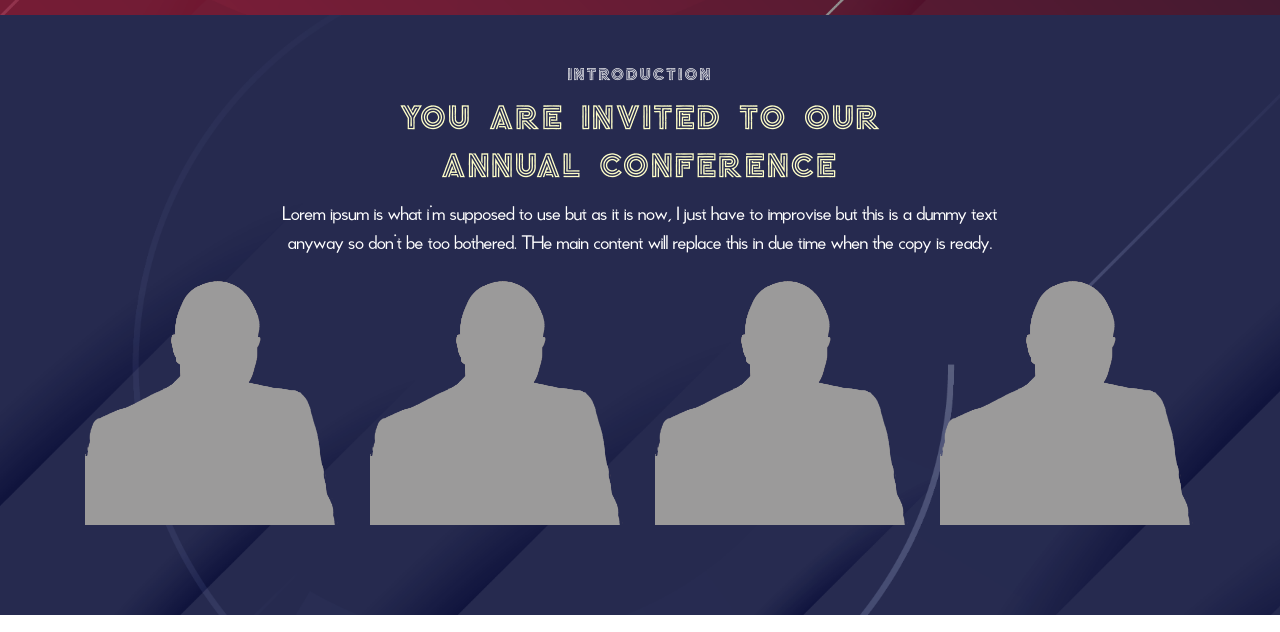
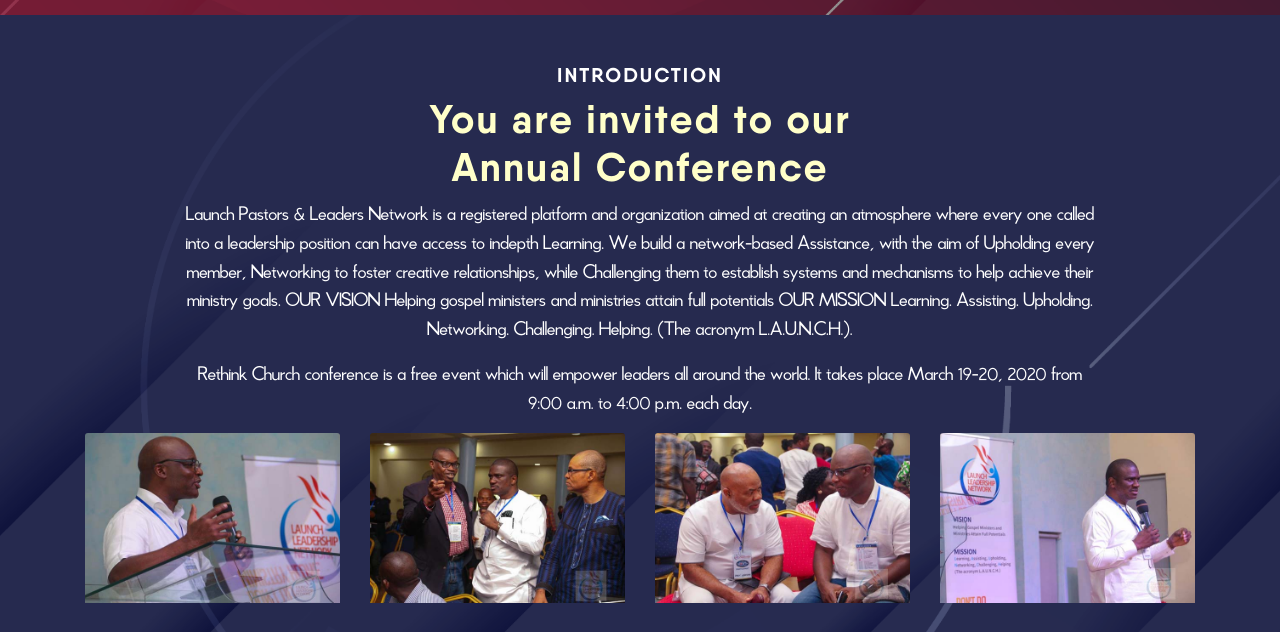
Before and after one commit to asoluka/leadership_network, a plain HTML site: page index.html in a window 1280 px wide. Shown: the part 785-1417 px from the top of the page. Drawn offline with nearby package versions, Linux system fonts and the light colour scheme; some packages are replaced by stand-ins of ours.

Commit message:
Content Upload
Some website content (Pictures and Copy text added)

```diff
--- a/css/style.css
+++ b/css/style.css
@@ -18,8 +18,8 @@
 }
 
 @font-face {
-  font-family: "JordanGrunge";
-  src: url("../fonts/headings/JordanGrunge.ttf");
+  font-family: "Qanelas-Bold";
+  src: url("../fonts/Qanelas-Bold.otf");
 }
 
 h1.top-banner, .footer span {font-family: "Avengrance Heroic";}
@@ -29,7 +29,7 @@
 .big-font{font-size: 4em;}
 .medium-font{font-size: 2.5em;}
 .small-font{font-size: 1.5em;}
-h1,h2,h3,h4,h5,h6{font-family: "JordanGrunge"; letter-spacing: 2px;}
+h1,h2,h3,h4,h5,h6{font-family: "Qanelas-Bold"; letter-spacing: 2px;}
 
 img.image-icons {
   height: 50px;
--- a/index.html
+++ b/index.html
@@ -2,6 +2,10 @@
 <html lang="en" dir="ltr">
   <head>
     <meta charset="utf-8">
+    <meta name="viewport" content="width=device-width, initial-scale=1, shrink-to-fit=no">
+    <meta name="description" content="Components and options for laying out your Bootstrap project, including wrapping containers, a powerful grid system, a flexible media object, and responsive utility classes.">
+    <meta name="author" content="Mark Otto, Jacob Thornton, and Bootstrap contributors">
+    <meta name="generator" content="Jekyll v3.7.0">
     <title> | Event</title>
     <link rel="stylesheet" href="https://stackpath.bootstrapcdn.com/bootstrap/4.4.1/css/bootstrap.min.css" integrity="sha384-Vkoo8x4CGsO3+Hhxv8T/Q5PaXtkKtu6ug5TOeNV6gBiFeWPGFN9MuhOf23Q9Ifjh" crossorigin="anonymous">
     <link rel="stylesheet" href="css/style.css">
@@ -32,7 +36,10 @@
         <div class="container">
           <div class="row">
             <div class="col-12 both-centered eighty-vh pt-5">
-              <h1 class="white-text top-banner medium-font">LAUNCH &nbsp&nbsp LEADERSHIP &nbsp&nbsp NETWORK</h1>
+              <!-- <div class="col-sm-3"> -->
+              <img src="images/logo.png" class="card-img-top img-fluid mb-3" alt="..." style="width: 100px; height: 100px;">
+              <!-- </div> -->
+              <h1 class="white-text top-banner medium-font text-center">LAUNCH &nbsp&nbsp LEADERSHIP &nbsp&nbsp NETWORK</h1>
               <p class="top-banner">- Rethink Church</p>
               <div class="">
                 <a class="btn button button-white-text button-gradient register-button" href="https://www.eventbrite.com/e/launch-leadership-network-rethink-church-tickets-86434167923">REGISTER</a>
@@ -43,15 +50,6 @@
           <div class="row">
             <div class="col-12 twenty-vh both-centered">
               <div class="row">
-                <!-- <div class="col-4 top-span text-right">
-                  <i class="fas fa-user-friends"></i> Join <br> 1000+
-                </div>
-                <div class="col-4 top-span text-center">
-                  <i class="fas fa-calendar-check"></i> 10 -14th <br> March 2020
-                </div>
-                <div class="col-4 top-span text-left">
-                  <i class="fas fa-map-marker"></i> Abuja <br> Nigeria
-                </div> -->
                 <div id="clockdiv">
                   <div>
                     <span class="days"></span>
@@ -77,31 +75,30 @@
       </div>
 
       <!-- Introduction -->
-      <div class="introduction seventy-five-vh">
+      <div class="introduction pb-5">
         <div class="container">
           <div class="row">
-            <div class="col-2"></div>
-            <div class="col-8 pt-5 text-center">
+            <div class="col-12 col-sm-1"></div>
+            <div class="col-12 col-sm-10 pt-5 text-center">
               <h5 class="white-text">INTRODUCTION</h5>
               <h3 class="gold medium-font">You are invited to our <br> Annual Conference</h3>
-              <p class="regular white-text">Lorem ipsum is what i'm supposed to use but as it is now, I just have to improvise but this
-                is a dummy text anyway so don't be too bothered. THe main content
-                will replace this in due time when the copy is ready.</p>
+              <p class="regular white-text">Launch Pastors & Leaders Network is a registered platform and organization aimed at creating an atmosphere where every one called into a leadership position can have access to indepth Learning. We build a network-based Assistance, with the aim of Upholding every member, Networking to foster creative relationships, while Challenging them to establish systems and mechanisms to help achieve their ministry goals. OUR VISION  Helping gospel ministers and ministries attain full potentials OUR MISSION  Learning. Assisting. Upholding. Networking. Challenging. Helping. (The acronym L.A.U.N.C.H.). </p>
+              <p class="regular white-text">Rethink Church conference is a free event which will empower leaders all around the world. It takes place March 19-20, 2020 from 9:00 a.m. to 4:00 p.m. each day.</p>
             </div>
-            <div class="col-2"></div>
+            <div class="col-12 col-sm-1"></div>
           </div>
           <div class="row">
-            <div class="col-3">
-              <img src="images/no-image.png" class="card-img-top img-fluid" alt="...">
+            <div class="col-sm-3">
+              <img src="images/pastPic1.jpg" class="card-img-top img-fluid" alt="...">
             </div>
-            <div class="col-3">
-              <img src="images/no-image.png" class="card-img-top img-fluid" alt="...">
+            <div class="col-sm-3">
+              <img src="images/pastPic2.jpg" class="card-img-top img-fluid" alt="...">
             </div>
-            <div class="col-3">
-              <img src="images/no-image.png" class="card-img-top img-fluid" alt="...">
+            <div class="col-sm-3">
+              <img src="images/pastPic3.jpg" class="card-img-top img-fluid" alt="...">
             </div>
-            <div class="col-3">
-              <img src="images/no-image.png" class="card-img-top img-fluid" alt="...">
+            <div class="col-sm-3">
+              <img src="images/pastPic4.jpg" class="card-img-top img-fluid" alt="...">
             </div>
           </div>
         </div>
@@ -157,7 +154,7 @@
             <!-- <div class="col-1"></div>
             <div class="col-10">
               <div class="row"> -->
-                <div class="col-4">
+                <div class="col-sm-4">
                   <div class="card">
                     <img src="images/philip.png" class="card-img-top" alt="...">
                     <div class="card-body">
@@ -168,7 +165,7 @@
                     </div>
                   </div>
                 </div>
-                <div class="col-4">
+                <div class="col-sm-4">
                   <div class="card">
                     <img src="images/benny.png" class="card-img-top img-fluid" alt="...">
                     <div class="card-body">
@@ -180,7 +177,7 @@
                     </div>
                   </div>
                 </div>
-                <div class="col-4">
+                <div class="col-sm-4">
                   <div class="card">
                     <img src="images/no-image.png" class="card-img-top img-fluid" alt="...">
                     <div class="card-body">
@@ -215,7 +212,7 @@
             <div class="col-1"></div>
             <div class="col-10">
               <div class="row">
-                <div class="col-4 fifty-vh vertical-centered">
+                <div class="col-12 col-sm-4 fifty-vh vertical-centered">
                   <h6 class="white-text">VENUE</h6>
                   <h4 class="gold">National Merit Award House (NNMA)</h4>
                   <p class="regular white-text">Locate venue using address and map here..</p>
@@ -226,7 +223,7 @@
                     <li>Nigeria.</li>
                   </ul>
                 </div>
-                <div class="col-8 map">
+                <div class="col-12 col-sm-8 map">
                   <div class="row" id="map"></div>
                 </div>
               </div>
```
Also changed, not shown: images/Untitled-2.jpg (added), images/logo.jpg (added), images/logo.png (added), images/pastPic.jpg (added), images/pastPic1.jpg (added), images/pastPic2.jpg (added), images/pastPic3.jpg (added), images/pastPic4.jpg (added), images/pastPic5.jpg (added), images/pastPic6.jpg (added), images/pastPic7.jpg (added).
